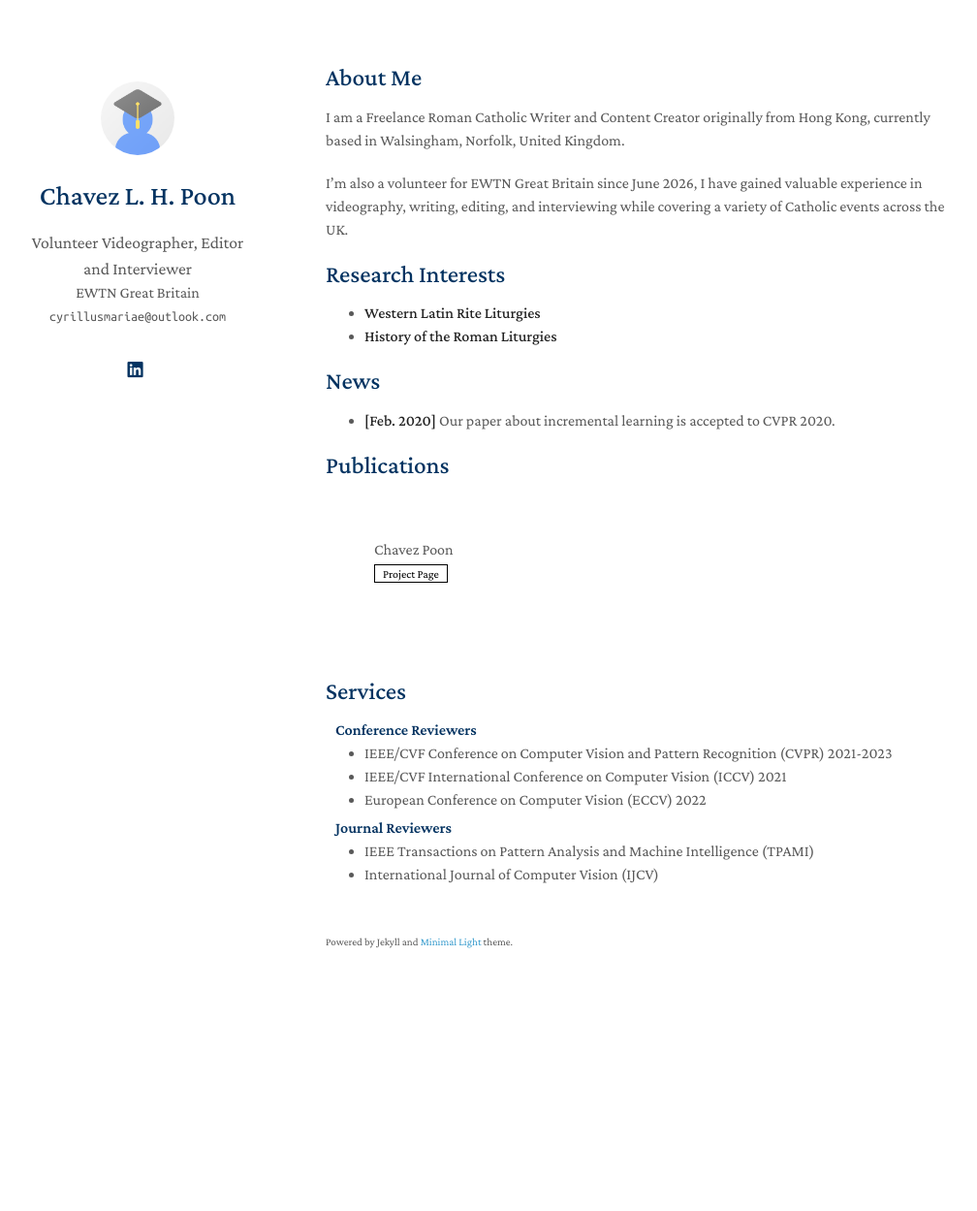
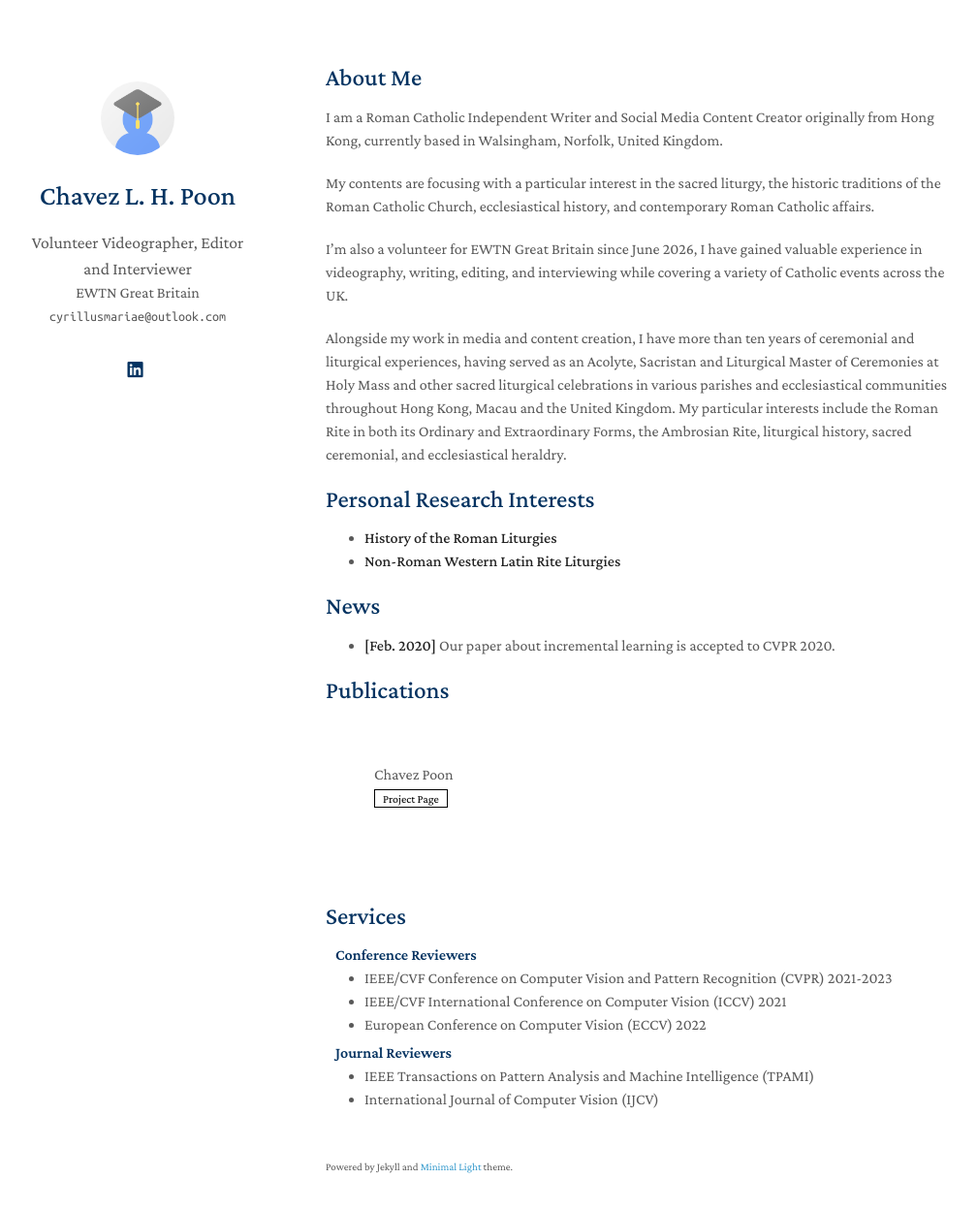
Before and after one commit to cyrillusmariae/portfolio-website, a Jekyll site: the page built from index.md, in a window 1280 px wide and 1284 px high. Shown: the top 1249 px of the window at 97% size, without its empty margins (134-1142 px from the left). Built offline with Jekyll 4.4.1, drawn with Linux system fonts in a browser that asks for light colours; a style sheet for code colours, icons or effects is not loaded; our own code applies the rules of GitHub Pages for plain Markdown files.

Commit message:
Revise personal information and research interests
Updated personal description and research interests in index.md.

```diff
--- a/index.md
+++ b/index.md
@@ -4,14 +4,20 @@ layout: homepage
 
 ## About Me
 
-I am a Freelance Roman Catholic Writer and Content Creator originally from Hong Kong, currently based in Walsingham, Norfolk, United Kingdom.
+I am a Roman Catholic Independent Writer and Social Media Content Creator originally from Hong Kong, currently based in Walsingham, Norfolk, United Kingdom.
+
+My contents are focusing with a particular interest in the sacred liturgy, the historic traditions of the Roman Catholic Church, ecclesiastical history, and contemporary Roman Catholic affairs.
 
 I'm also a volunteer for EWTN Great Britain since June 2026, I have gained valuable experience in videography, writing, editing, and interviewing while covering a variety of Catholic events across the UK.
 
-## Research Interests
+Alongside my work in media and content creation, I have more than ten years of ceremonial and liturgical experiences, having served as an Acolyte, Sacristan and Liturgical Master of Ceremonies at Holy Mass and other sacred liturgical celebrations in various parishes and ecclesiastical communities throughout Hong Kong, Macau and the United Kingdom. My particular interests include the Roman Rite in both its Ordinary and Extraordinary Forms, the Ambrosian Rite, liturgical history, sacred ceremonial, and ecclesiastical heraldry.
 
-- **Western Latin Rite Liturgies**
+
+
+## Personal Research Interests
+
 - **History of the Roman Liturgies**
+- **Non-Roman Western Latin Rite Liturgies**
 
 ## News
 
```
